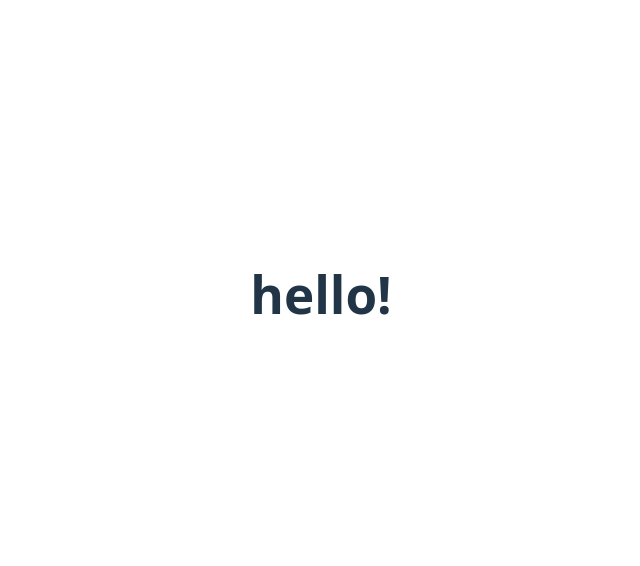
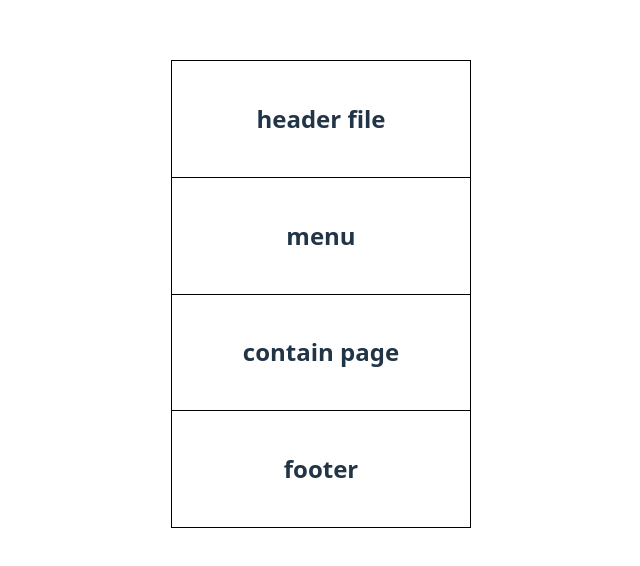
Before and after one commit to MoSamir-05/FSWD, a React (Vite) app in the folder Node_js/vite-project/: page / in a window 1280 px wide. Shown: the part 106-672 px from the top of the page, without its empty margins (319-959 px from the left). Built offline with nearby package versions, Linux system fonts and the light colour scheme.

Commit message:
10-02-26

```diff
--- /dev/null
+++ b/Node_js/vite-project/src/contain.jsx
@@ -0,0 +1,6 @@
+function Contain(){
+    return <>
+    <h2>contain page</h2>
+    </>
+}
+export default Contain
--- /dev/null
+++ b/Node_js/vite-project/src/footer.jsx
@@ -0,0 +1,6 @@
+function Footer(){
+    return <>
+    <h2>footer</h2>
+    </>
+}
+export default Footer
--- /dev/null
+++ b/Node_js/vite-project/src/header.jsx
@@ -0,0 +1,6 @@
+function Header(){
+    return <>
+        <h2>header file</h2>
+    </>
+}
+export default Header
--- a/Node_js/vite-project/src/item.jsx
+++ b/Node_js/vite-project/src/item.jsx
@@ -1,5 +1,5 @@
 function Item(props){
-    return<>
+    return(<>
         <table>
             <tr>
                 <th>Name</th>
@@ -11,4 +11,5 @@ function Item(props){
             <td>{props.type}</td>
         </table>
     </>
+    );
 }
--- /dev/null
+++ b/Node_js/vite-project/src/main.css
@@ -0,0 +1,18 @@
+table {
+  border-collapse: collapse;
+  width: 300px;
+  margin: auto;
+}
+
+td {
+  padding: 20px;
+  text-align: center;
+}
+
+
+table, tr, td {
+  border: 1px solid black;
+}
+tr:hover{
+    background-color: cyan;
+}
--- a/Node_js/vite-project/src/main.jsx
+++ b/Node_js/vite-project/src/main.jsx
@@ -3,11 +3,28 @@ import { createRoot } from 'react-dom/client'
 import './index.css'
 import App from './App.jsx'
 import Mycomp from './mycomp.jsx'
-
+import Contain from './contain.jsx'
+import Footer from './footer.jsx'
+import Header from './header.jsx'
+import Menu from './menu.jsx'
+import './main.css'
 createRoot(document.getElementById('root')).render(
   <StrictMode>
-    {/* <App /> */
-    <Mycomp/>}
+    {/* <App /> */}
+    {/* <Mycomp/> */}
+    <>
+      <table>
+        <tbody>
+          <tr><td><Header /></td></tr>
+          <tr><td><Menu /></td></tr>
+          <tr><td><Contain /></td></tr>
+          <tr><td><Footer /></td></tr>
+        </tbody>
+      </table>
+    </>
+
+
+
 
   </StrictMode>,
 )
--- /dev/null
+++ b/Node_js/vite-project/src/menu.jsx
@@ -0,0 +1,6 @@
+function Menu(){
+    return<>
+    <h2>menu</h2>
+    </>
+}
+export default Menu
```
Also changed, not shown: Node_js/vite-project/src/feedback.jsx (+13 -1 lines).
